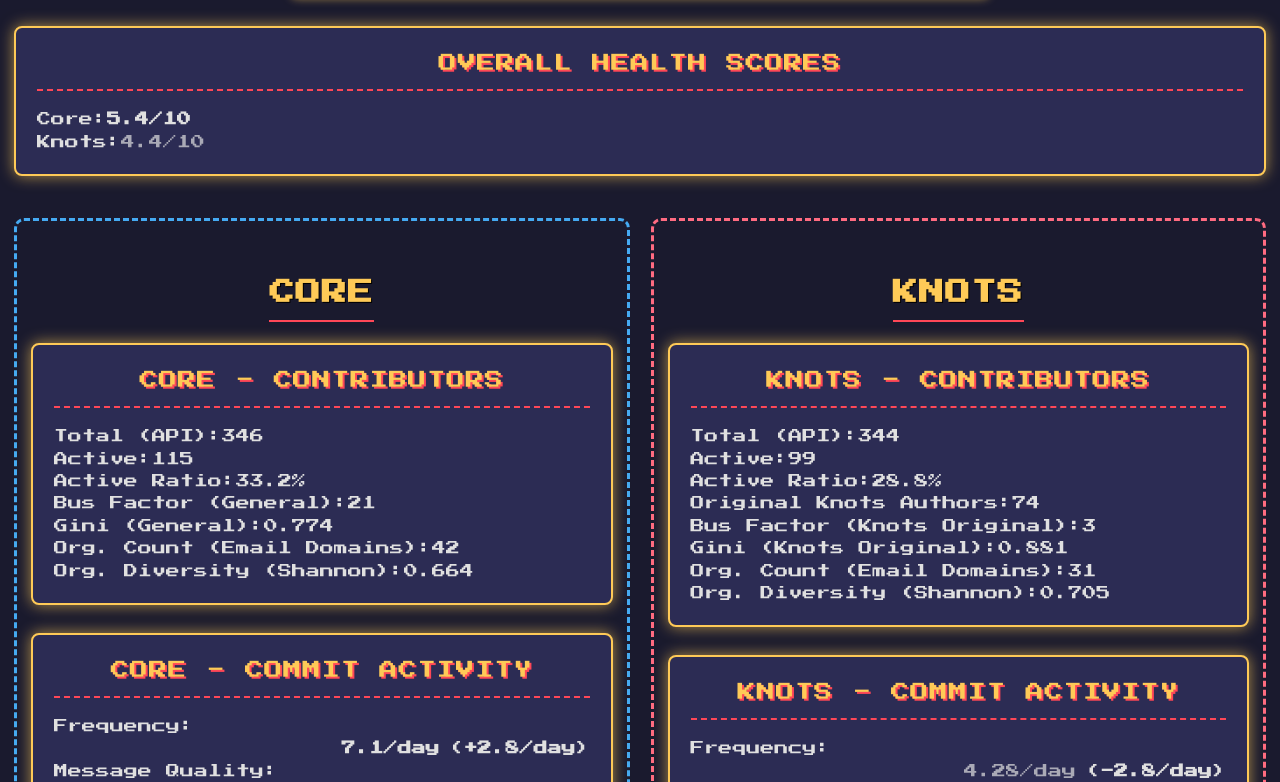
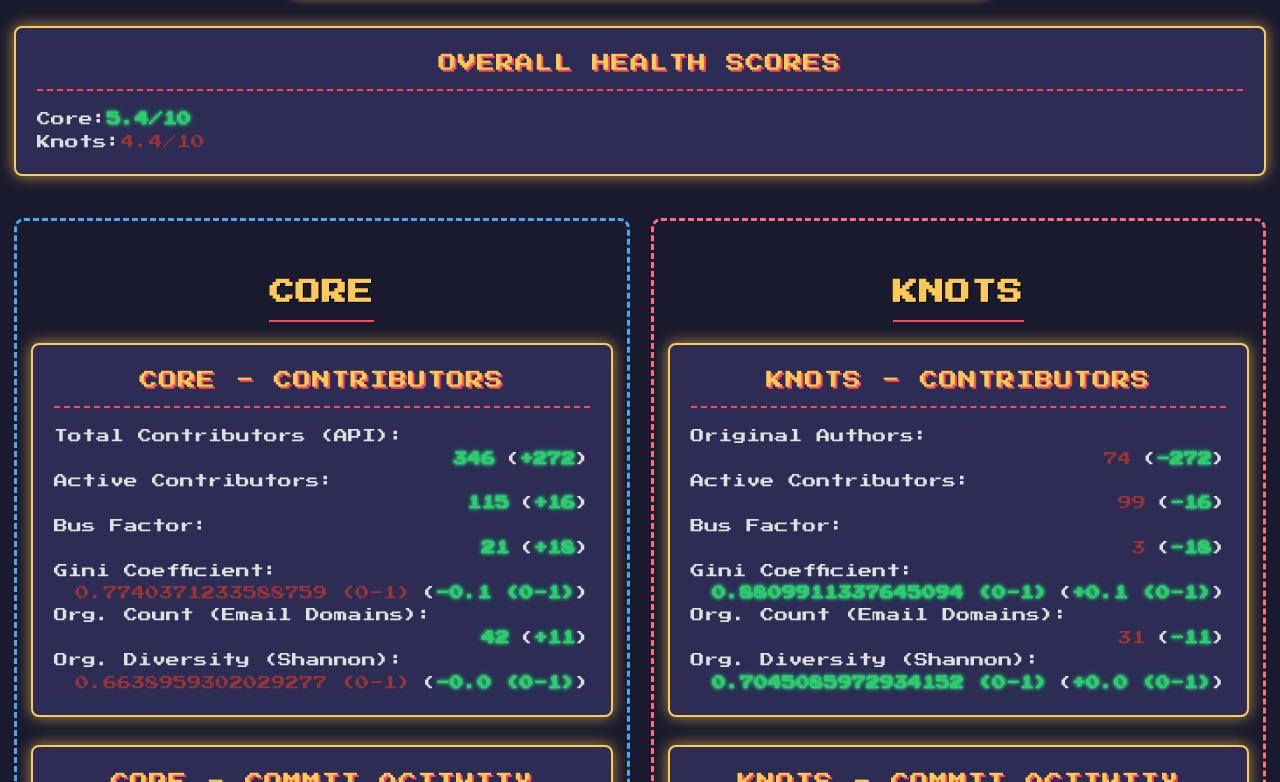
Before and after one commit to AbdelStark/corevsknots, a Next.js app in the folder frontend_report_viewer/: page / in a window 1280 px wide. Shown: the part 358-1140 px from the top of the page. Built offline with nearby package versions, Linux system fonts and the light colour scheme.

Commit message:
update ui

```diff
--- a/frontend_report_viewer/src/components/sections/ContributorSection.tsx
+++ b/frontend_report_viewer/src/components/sections/ContributorSection.tsx
@@ -1,71 +1,83 @@
 import MetricCard from '@/components/MetricCard';
-import styles from '@/styles/Home.module.css'; // Re-using some styles for now
-import { ComparisonData } from '@/types/reportTypes';
+import { ComparisonData, ContributorMetrics as ContributorMetricsType } from '@/types/reportTypes';
+import { MetricDisplay } from '@/utils/metricDisplayUtils';
 import React from 'react';
-// import ComparisonBarChart from '@/components/ComparisonBarChart'; // If you add charts here
+// import styles from '@/styles/Home.module.css'; // Assuming MetricDisplay handles styles
 
 interface ContributorSectionProps {
   reportData: ComparisonData;
   fighterKey: 'repo1' | 'repo2';
-  displayName: string; // Added displayName
+  displayName: string;
 }
 
 const ContributorSection: React.FC<ContributorSectionProps> = ({ reportData, fighterKey, displayName }) => {
-  const metrics = reportData[fighterKey].metrics.contributor;
-  // const repoName = reportData[fighterKey].name; // Use displayName for card title
+  const metrics = reportData[fighterKey].metrics.contributor as ContributorMetricsType; // Type assertion
+  const opponentKey = fighterKey === 'repo1' ? 'repo2' : 'repo1';
+  const opponentMetrics = reportData[opponentKey].metrics.contributor as ContributorMetricsType;
 
-  if (!metrics) {
-    return <MetricCard title={`${displayName} - Contributors`}><p>Contributor data not available.</p></MetricCard>;
+  if (!metrics || !opponentMetrics) {
+    return <MetricCard title={`${displayName} - Contributors`}><p>Contributor data not fully available.</p></MetricCard>;
   }
 
-  // Determine if we should show general or original metrics for this fighter
-  const isKnotsInFightMode = reportData.analysis_metadata.is_fight_mode && fighterKey === 'repo2';
+  const isKnotsInFightModeTarget = reportData.analysis_metadata.is_fight_mode && fighterKey === 'repo2';
+  // const isKnotsInFightModeOpponent = reportData.analysis_metadata.is_fight_mode && opponentKey === 'repo2';
 
-  const busFactorToShow = isKnotsInFightMode ? metrics.knots_original_bus_factor : metrics.bus_factor;
-  const giniToShow = isKnotsInFightMode ? metrics.knots_original_contributor_gini : metrics.contributor_gini;
-  const busFactorLabel = isKnotsInFightMode ? "Bus Factor (Knots Original):" : "Bus Factor (General):";
-  const giniLabel = isKnotsInFightMode ? "Gini (Knots Original):" : "Gini (General):";
+  // Determine which primary value and label to use for the first metric (Total/Original)
+  const primaryTotalLabel = isKnotsInFightModeTarget ? "Original Authors" : "Total Contributors (API)";
+  const primaryTotalValue = isKnotsInFightModeTarget ? metrics.knots_contributors_with_original_work : metrics.total_contributors;
+
+  // Determine opponent's comparable value for the first metric
+  const opponentTotalValue = reportData.analysis_metadata.is_fight_mode && opponentKey === 'repo2'
+                             ? opponentMetrics.knots_contributors_with_original_work
+                             : opponentMetrics.total_contributors;
 
   return (
     <MetricCard title={`${displayName} - Contributors`}>
-      <div className={styles.metricPair} title="Total unique contributors listed by the GitHub API for the analyzed period.">
-        <span className={styles.metricLabel}>Total (API):</span>
-        <span className={styles.metricValue}>{metrics.total_contributors ?? 'N/A'}</span>
-      </div>
-      <div className={styles.metricPair} title="Number of unique authors who made at least one commit in the period.">
-        <span className={styles.metricLabel}>Active:</span>
-        <span className={styles.metricValue}>{metrics.active_contributors ?? 'N/A'}</span>
-      </div>
-      <div className={styles.metricPair} title="Percentage of total contributors who were active in the period.">
-        <span className={styles.metricLabel}>Active Ratio:</span>
-        <span className={styles.metricValue}>{(metrics.active_ratio !== undefined ? (metrics.active_ratio * 100).toFixed(1) : 'N/A')}%</span>
-      </div>
-
-      {isKnotsInFightMode && (
-        <div className={styles.metricPair} title="Number of authors who made original (non-Core merge) commits to Knots.">
-            <span className={styles.metricLabel}>Original Knots Authors:</span>
-            <span className={styles.metricValue}>{metrics.knots_contributors_with_original_work ?? 'N/A'}</span>
-        </div>
-      )}
-
-      <div className={styles.metricPair} title="Minimum number of contributors whose departure would critically impact the project (loss of 80% of contributions). Lower is riskier.">
-        <span className={styles.metricLabel}>{busFactorLabel}</span>
-        <span className={styles.metricValue}>{busFactorToShow ?? 'N/A'}</span>
-      </div>
-      <div className={styles.metricPair} title="Measures commit inequality (0=perfect equality, 1=perfect inequality). Higher indicates more centralized development.">
-        <span className={styles.metricLabel}>{giniLabel}</span>
-        <span className={styles.metricValue}>{giniToShow?.toFixed(3) ?? 'N/A'}</span>
-      </div>
-
-      <div className={styles.metricPair} title="Number of unique email domains among commit authors.">
-        <span className={styles.metricLabel}>Org. Count (Email Domains):</span>
-        <span className={styles.metricValue}>{metrics.organization_count ?? 'N/A'}</span>
-      </div>
-      <div className={styles.metricPair} title="Shannon entropy of contributor distribution across email domains (0-1). Higher indicates more diverse organizational representation.">
-        <span className={styles.metricLabel}>Org. Diversity (Shannon):</span>
-        <span className={styles.metricValue}>{metrics.organization_diversity?.toFixed(3) ?? 'N/A'}</span>
-      </div>
-      {/* TODO: Add charts for bus factor, Gini, org diversity */}
+      <MetricDisplay
+        label={primaryTotalLabel}
+        primaryValue={primaryTotalValue}
+        opponentValue={opponentTotalValue} // Opponent's corresponding value
+        primaryFighterKey={fighterKey}
+        tooltip={isKnotsInFightModeTarget ? "Number of authors with original (non-Core merge) commits to Knots." : "Total unique contributors from GitHub API."}
+      />
+      <MetricDisplay
+        label="Active Contributors"
+        primaryValue={metrics.active_contributors}
+        opponentValue={opponentMetrics.active_contributors}
+        primaryFighterKey={fighterKey}
+        tooltip="Number of unique authors who made at least one commit in the period."
+      />
+      <MetricDisplay
+        label="Bus Factor"
+        primaryValue={isKnotsInFightModeTarget ? metrics.knots_original_bus_factor : metrics.bus_factor}
+        opponentValue={reportData.analysis_metadata.is_fight_mode && opponentKey === 'repo2' ? opponentMetrics.knots_original_bus_factor : opponentMetrics.bus_factor}
+        primaryFighterKey={fighterKey}
+        tooltip={isKnotsInFightModeTarget ? "Knots Original Bus Factor: Min. contributors for 80% of original Knots commits." : "General Bus Factor: Min. contributors for 80% of overall/filtered commits."}
+      />
+      <MetricDisplay
+        label="Gini Coefficient"
+        primaryValue={isKnotsInFightModeTarget ? metrics.knots_original_contributor_gini : metrics.contributor_gini}
+        opponentValue={reportData.analysis_metadata.is_fight_mode && opponentKey === 'repo2' ? opponentMetrics.knots_original_contributor_gini : opponentMetrics.contributor_gini}
+        primaryFighterKey={fighterKey}
+        unit=" (0-1)"
+        lowerIsBetter={false} // Higher GINI means more inequality (often considered less ideal for bus factor)
+        tooltip={isKnotsInFightModeTarget ? "Knots Original Gini: Measures inequality of original Knots commit distribution." : "General Gini: Measures inequality of commit distribution."}
+      />
+      <MetricDisplay
+        label="Org. Count (Email Domains)"
+        primaryValue={metrics.organization_count}
+        opponentValue={opponentMetrics.organization_count}
+        primaryFighterKey={fighterKey}
+        tooltip="Number of unique email domains among commit authors."
+      />
+      <MetricDisplay
+        label="Org. Diversity (Shannon)"
+        primaryValue={metrics.organization_diversity}
+        opponentValue={opponentMetrics.organization_diversity}
+        primaryFighterKey={fighterKey}
+        unit=" (0-1)"
+        tooltip="Shannon entropy of contributor distribution across email domains. Higher indicates more diverse organizational representation."
+      />
     </MetricCard>
   );
 };
--- a/frontend_report_viewer/src/styles/MetricCard.module.css
+++ b/frontend_report_viewer/src/styles/MetricCard.module.css
@@ -85,13 +85,14 @@
 
 /* Styles for indicating better/worse values */
 .metricValueBetter {
-  /* color: #2ecc71; Bright Green */
-  /* text-shadow: 0 0 5px #2ecc71; */
-  font-weight: bold; /* Make better value bolder */
-  /* Consider adding a small icon or background highlight */
+  color: #2ecc71 !important; /* Bright Green for better */
+  font-weight: bold;
+  text-shadow: 0 0 3px #2ecc71, 0 0 5px #2ecc71; /* Green glow */
+  /* Consider adding an icon like a star or up arrow next to it */
 }
 
 .metricValueWorse {
-  /* color: #c0392b; Dimmer Red */
-  opacity: 0.7;
+  color: #c0392b !important; /* Dimmer Red for worse, but still visible */
+  opacity: 0.75; /* Slight fade */
+  /* text-decoration: line-through; */ /* Optional: line-through for clearly worse */
 }
```
